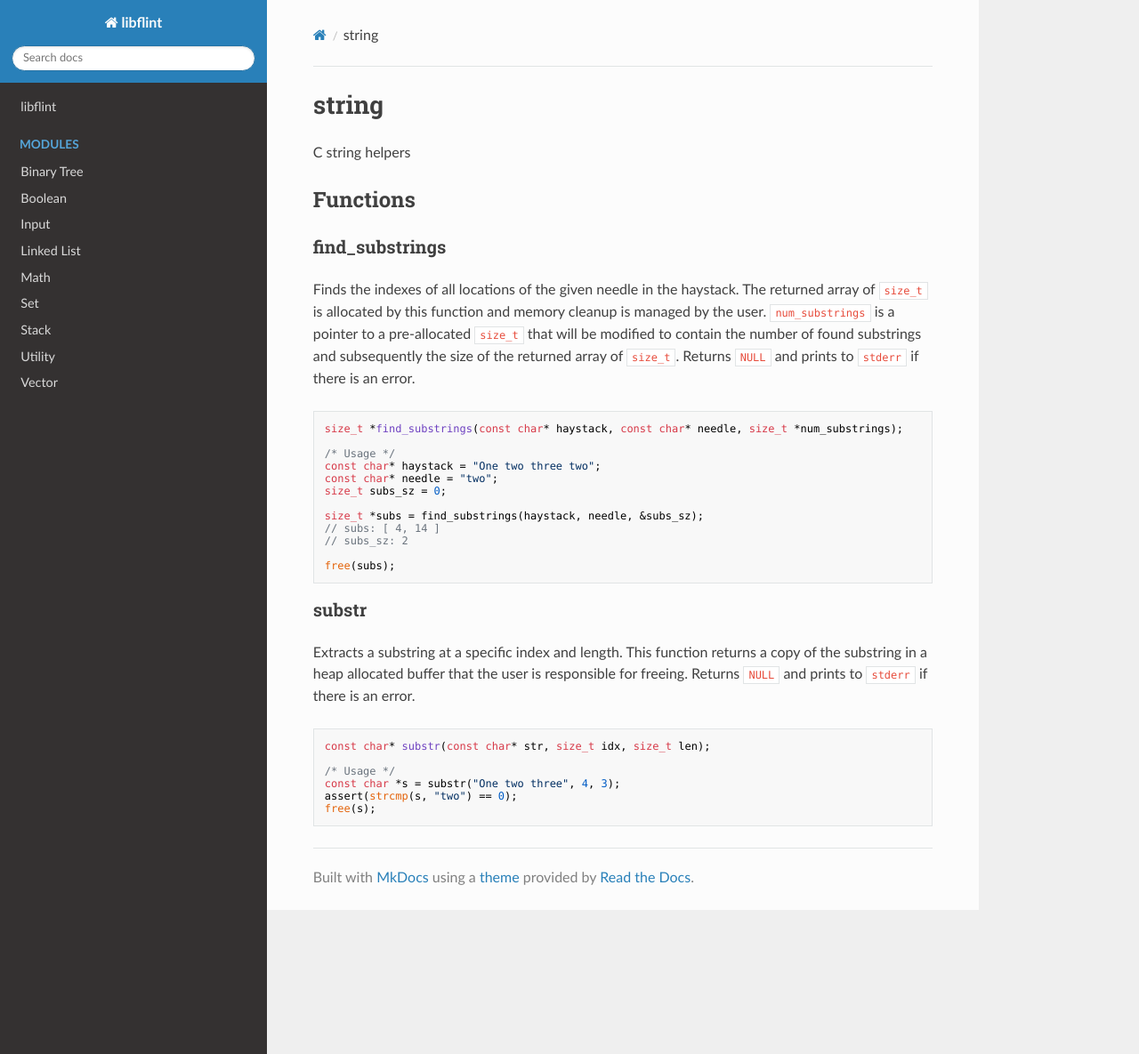
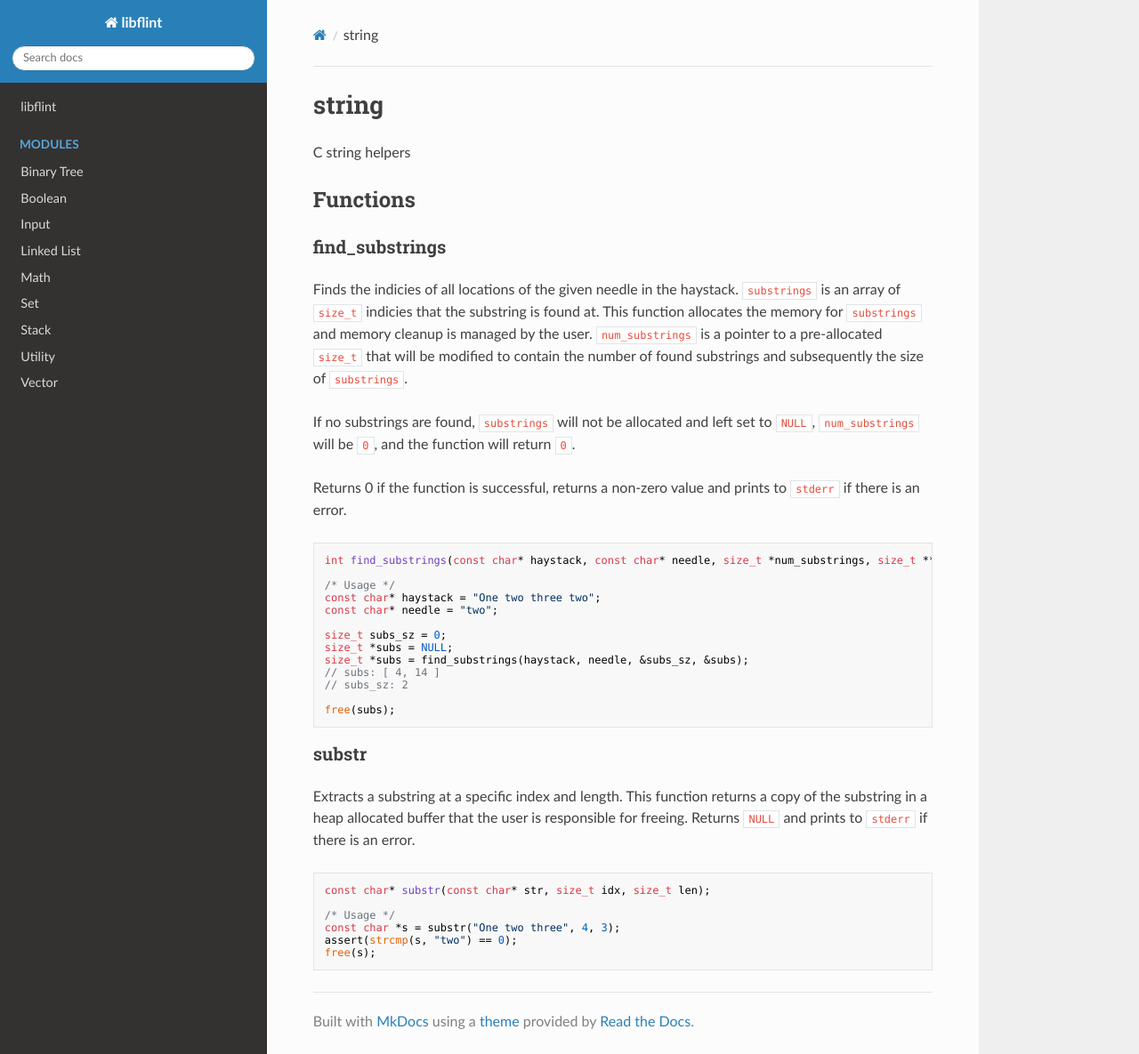
Before and after one commit to fputs/libflint, an MkDocs documentation site: the page built from docs/string.md, in a window 1280 px wide and 1185 px high. Shown: the whole window at 89% size. Built offline with MkDocs 1.6.1, drawn with Linux system fonts in a browser that asks for light colours; nearby versions of some CDN libraries.

Commit message:
better strings

````diff
--- a/docs/string.md
+++ b/docs/string.md
@@ -5,20 +5,26 @@ C string helpers
 ## Functions
 
 ### find_substrings
-Finds the indexes of all locations of the given needle in the haystack. The returned array of `size_t` is allocated by
-this function and memory cleanup is managed by the user. `num_substrings` is a pointer to a pre-allocated `size_t` that will
-be modified to contain the number of found substrings and subsequently the size of the returned array of `size_t`.
-Returns `NULL` and prints to `stderr` if there is an error.
+Finds the indicies of all locations of the given needle in the haystack. `substrings` is an array of `size_t` indicies that
+the substring is found at. This function allocates the memory for `substrings` and memory cleanup is managed by the user.
+`num_substrings` is a pointer to a pre-allocated `size_t` that will be modified to contain the number of found substrings
+and subsequently the size of `substrings`.
+
+If no substrings are found, `substrings` will not be allocated and left set to `NULL`, `num_substrings` will be `0`, and
+the function will return `0`.
+
+Returns 0 if the function is successful, returns a non-zero value and prints to `stderr` if there is an error.
 
 ```c
-size_t *find_substrings(const char* haystack, const char* needle, size_t *num_substrings);
+int find_substrings(const char* haystack, const char* needle, size_t *num_substrings, size_t **substrings);
 
 /* Usage */
 const char* haystack = "One two three two";
 const char* needle = "two";
+
 size_t subs_sz = 0;
-
-size_t *subs = find_substrings(haystack, needle, &subs_sz);
+size_t *subs = NULL;
+size_t *subs = find_substrings(haystack, needle, &subs_sz, &subs);
 // subs: [ 4, 14 ]
 // subs_sz: 2
 
````
Also changed, not shown: 3 other files.
